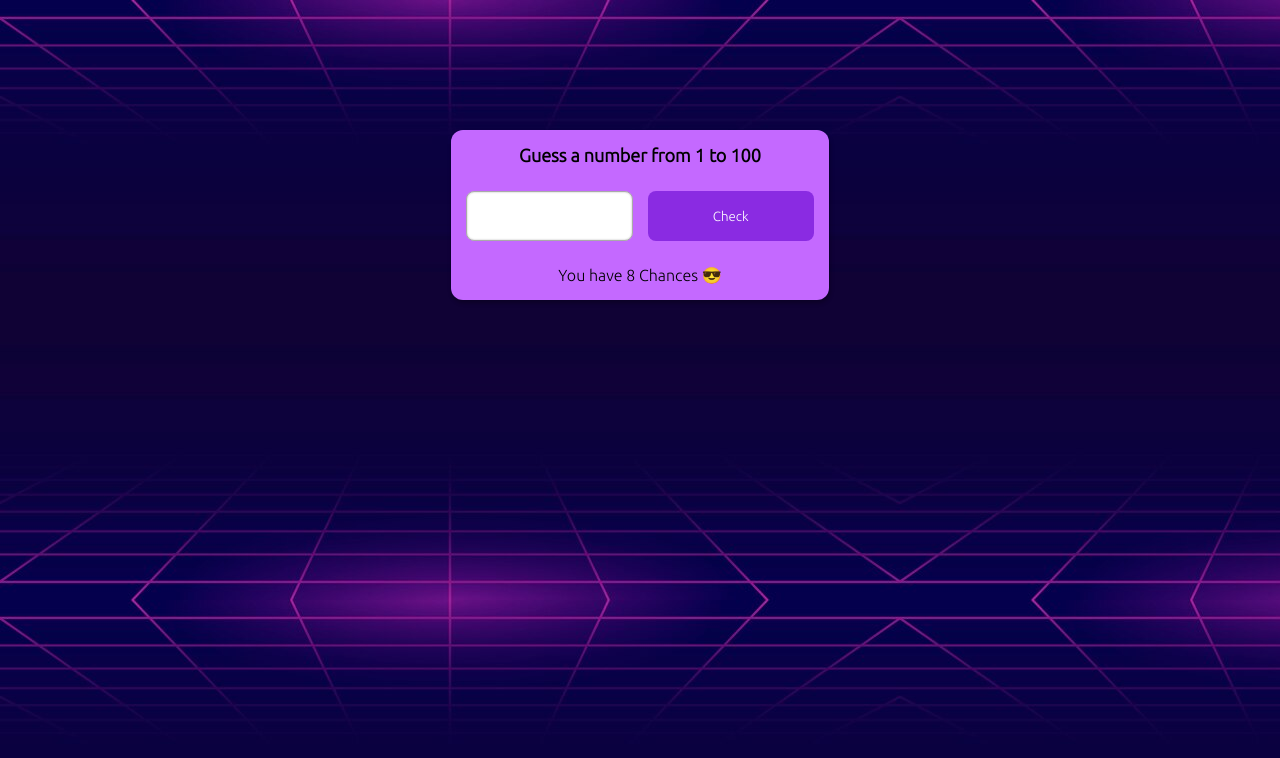
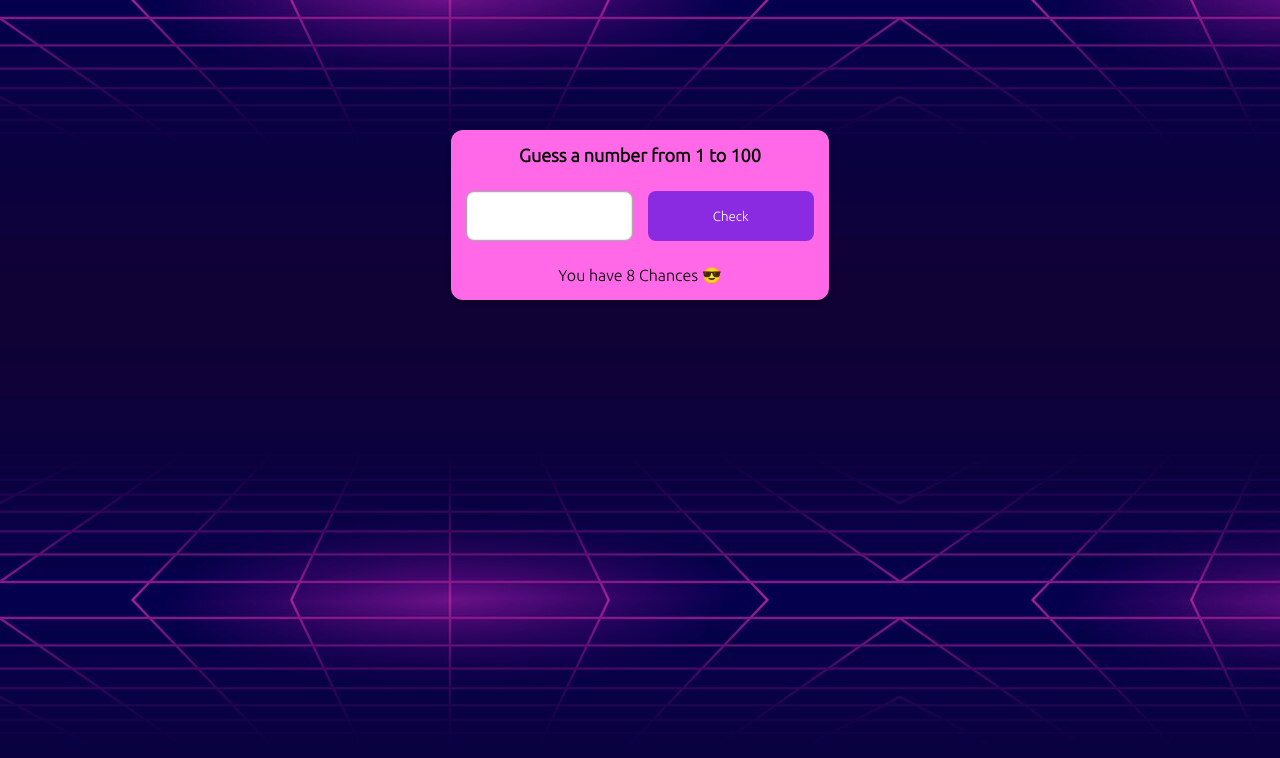
Before and after one commit to IAkankshaKumari/Number_Guess_Game, a plain HTML site: page index.html in a window 1280 px wide. Drawn offline with Linux system fonts and the light colour scheme.

Commit message:
Update style.css

```diff
--- a/style.css
+++ b/style.css
@@ -17,7 +17,7 @@ body{
 }
 
 .wrapper{
-    background-color: rgb(196 105 255);
+    background-color:rgb(255 105 231);
     padding:15px;
     border-radius:12px;
     box-shadow: 1px 3px 4px rgba(0,0,0,0.3);
```
